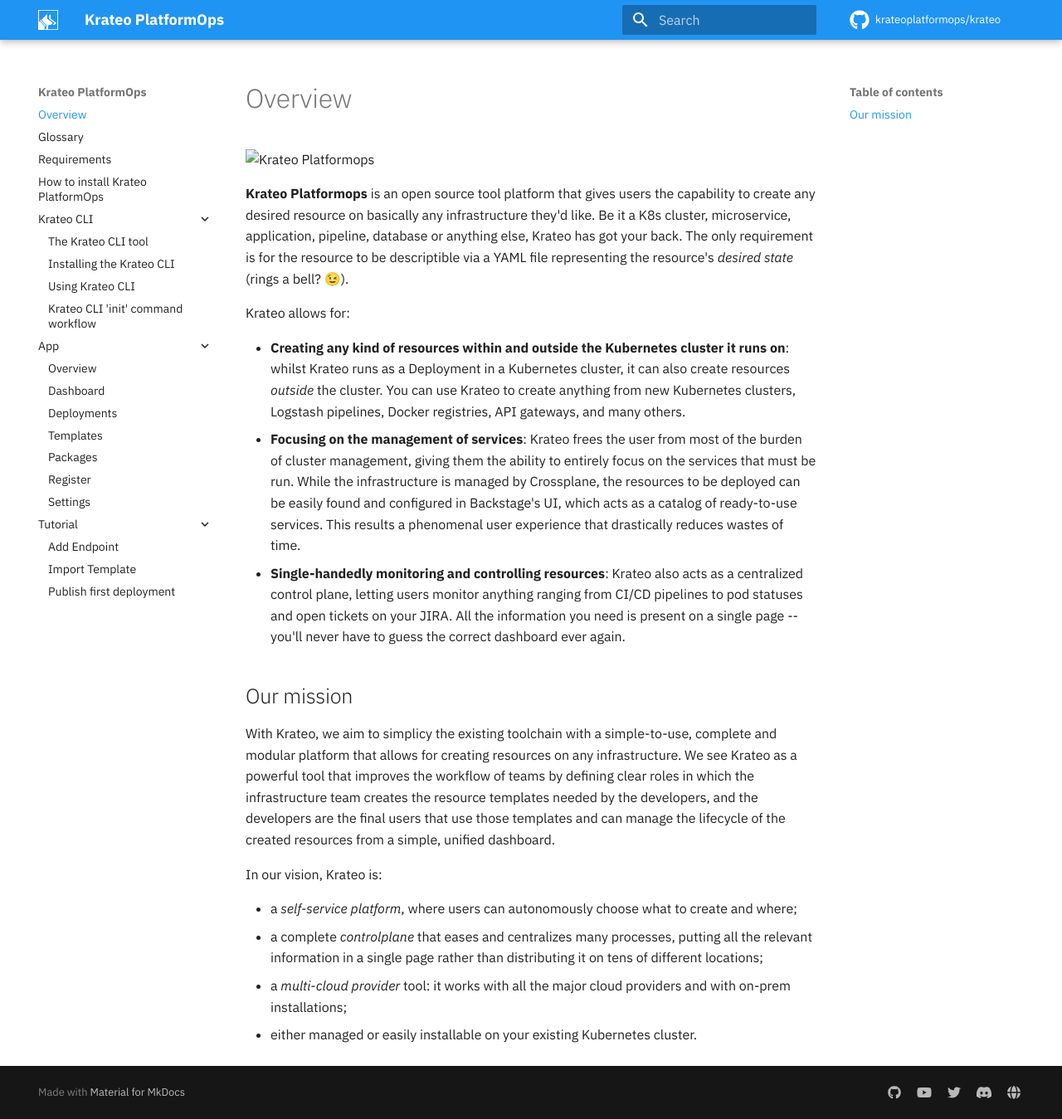
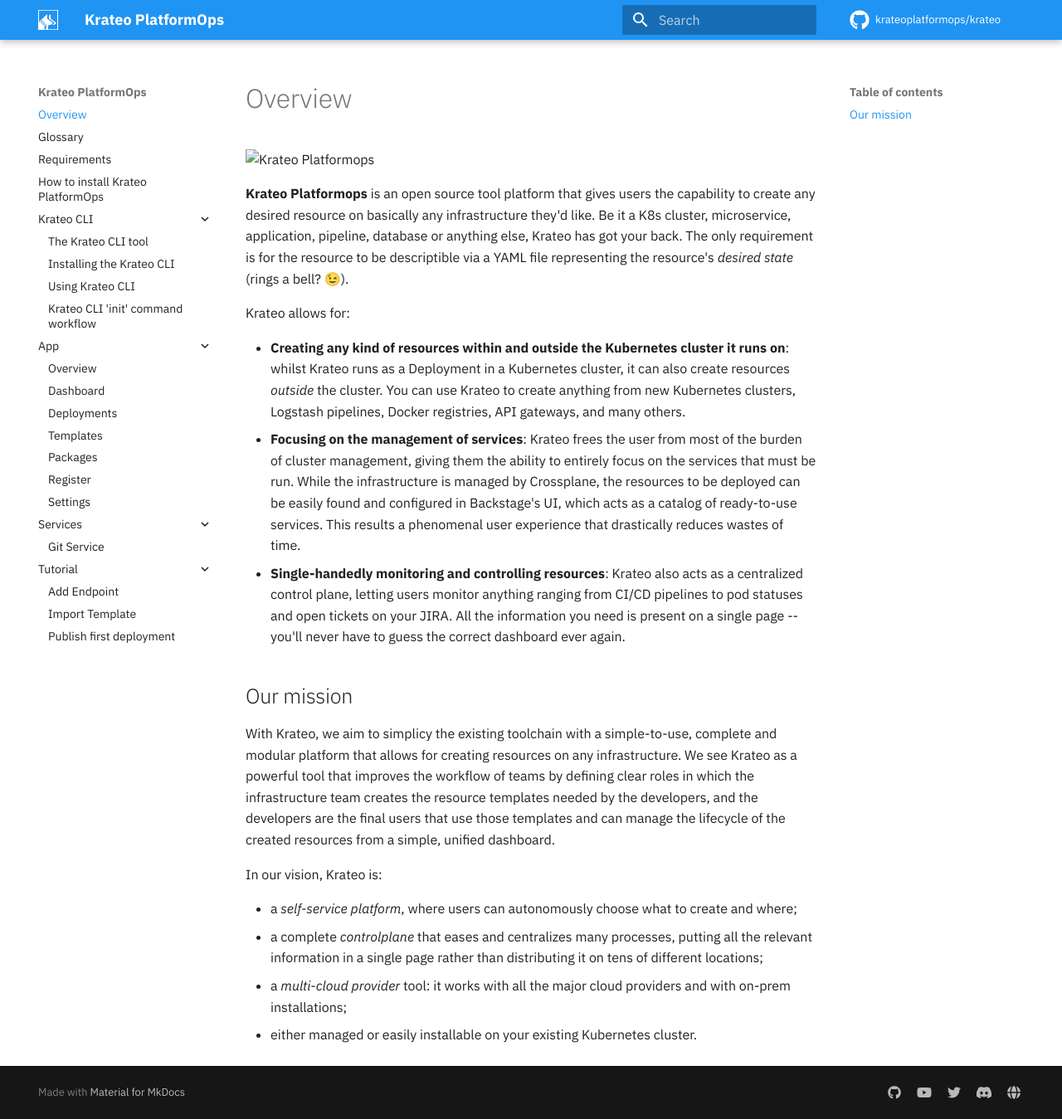
Before and after one commit to krateoplatformops/krateo-docs, an MkDocs documentation site: the page built from docs/README.md, in a window 1280 px wide and 1349 px high. Shown: the whole window at 83% size. Built offline with MkDocs 1.6.1 and Material for MkDocs 9.7.7, drawn with Linux system fonts in a browser that asks for light colours; comment, search, counter and statistics services are not loaded.

Commit message:
feat(services): git

```diff
--- a/mkdocs.yml
+++ b/mkdocs.yml
@@ -28,6 +28,8 @@
       - Packages: app/app-packages.md
       - Register: app/app-register.md
       - Settings: app/app-settings.md
+  - Services:
+      - Git Service: services/git-service.md
   - Tutorial:
       - Add Endpoint: tutorial/add-endpoint.md
       - Import Template: tutorial/import-template.md
```
Also changed, not shown: docs/services/git-service.md (added).
